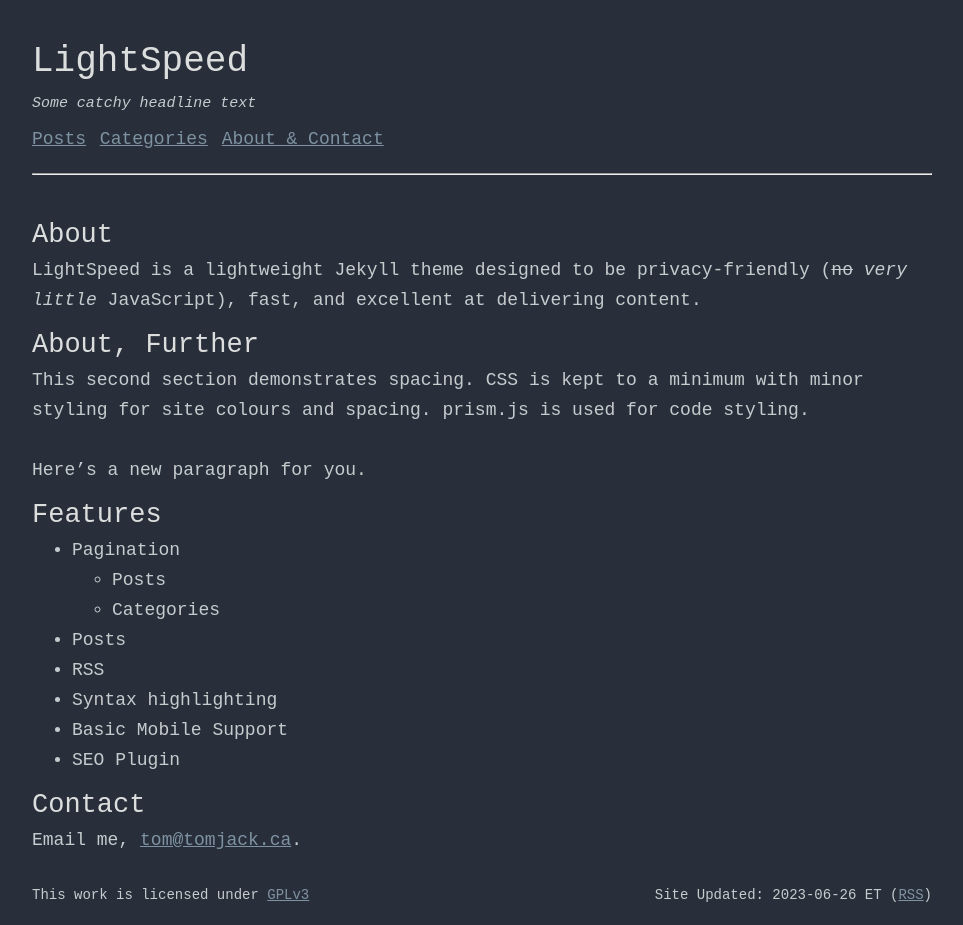
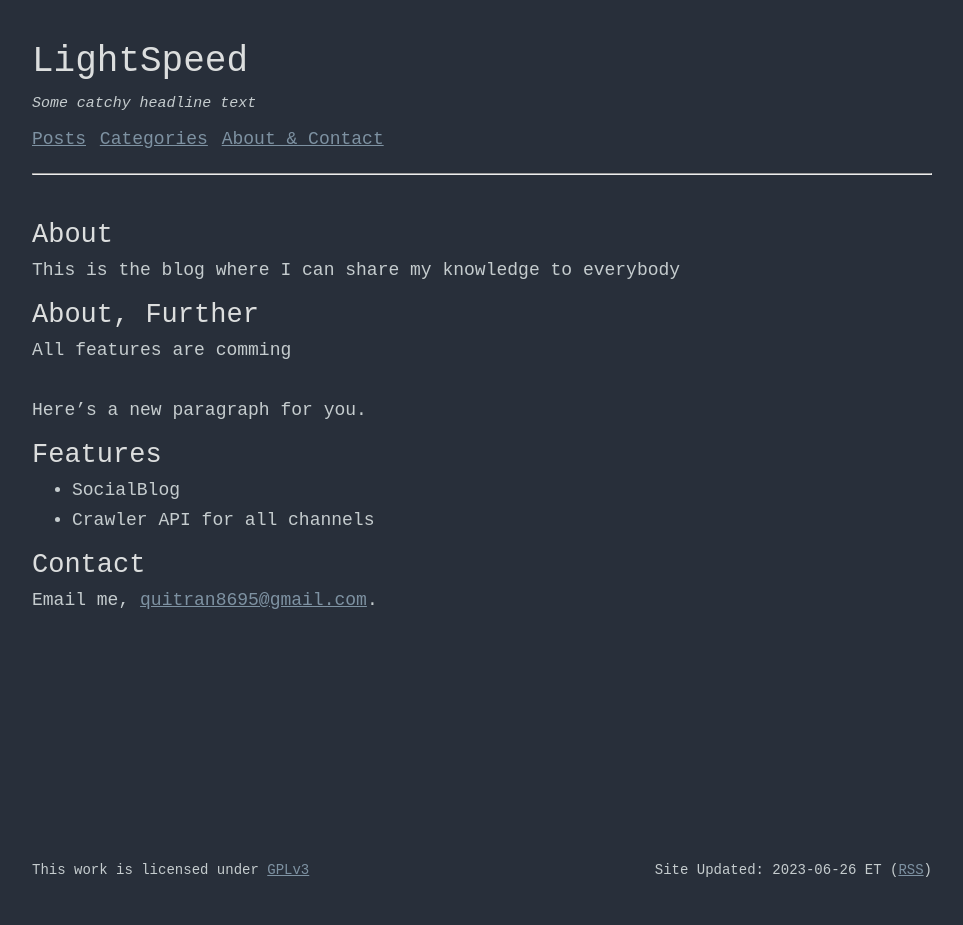
Before and after one commit to QuiTran86/dev, a Jekyll site: the page built from index.md, in a window 1280 px wide. Shown: the whole page, without its empty margins (158-1121 px from the left). Built offline with Jekyll 4.4.1, drawn with Linux system fonts in a browser that asks for light colours; after the commit the page ends 900 px from its top, so only the background shows below that.

Commit message:
Edit information

```diff
--- a/index.md
+++ b/index.md
@@ -1,27 +1,19 @@
 ---
 layout: default
-title: LightSpeed Contact
+title: quitran86
 ---
 
 ## About
-LightSpeed is a lightweight Jekyll theme designed to be privacy-friendly (~~no~~ _very little_ JavaScript), fast, and
-excellent at delivering content.
+This is the blog where I can share my knowledge to everybody
 
 ## About, Further
-This second section demonstrates spacing. CSS is kept to a minimum with minor styling
-for site colours and spacing. prism.js is used for code styling.
+All features are comming
 <br>
 Here's a new paragraph for you.
 
 ## Features
-- Pagination
-    - Posts
-    - Categories
-- Posts
-- RSS
-- Syntax highlighting
-- Basic Mobile Support
-- SEO Plugin
+- SocialBlog
+- Crawler API for all channels
 
 ## Contact
-Email me, [tom@tomjack.ca](mailto:tom@tomjack.ca).
+Email me, [quitran8695@gmail.com](mailto:quitran8695@gmail.com).
```
